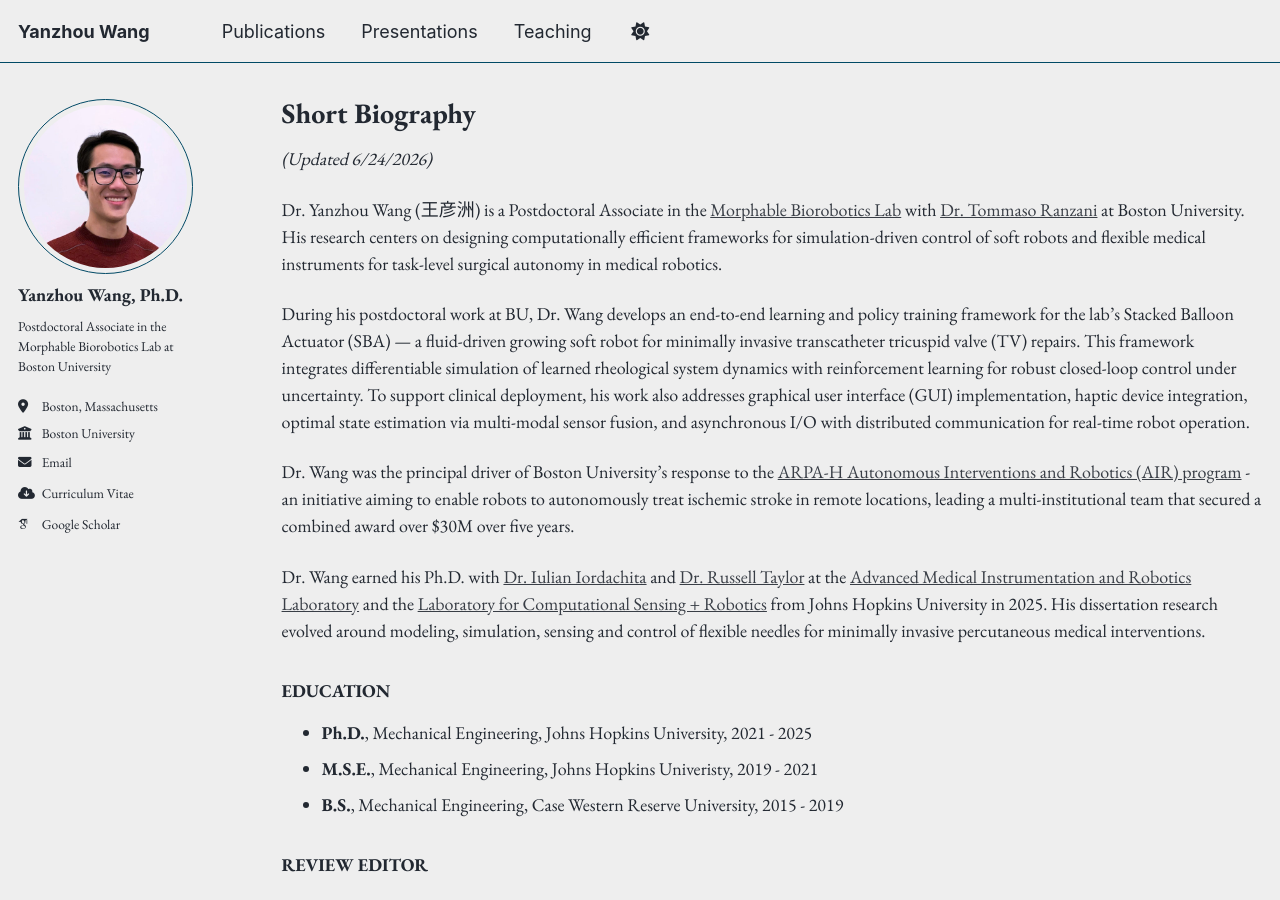
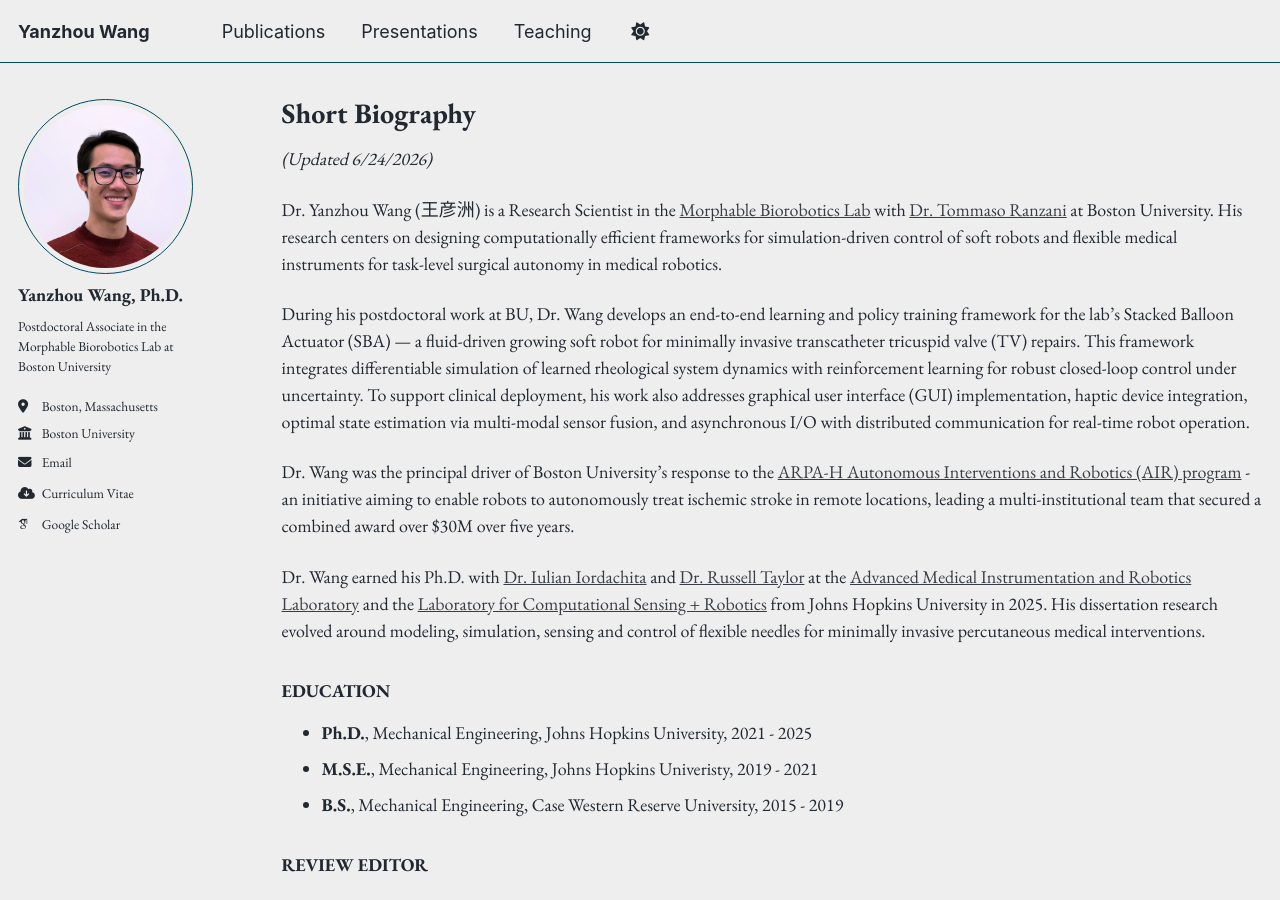
Before and after one commit to YanzhouWang/yanzhouwang.github.io, a Jekyll site: the page built from _pages/about.md, in a window 1280 px wide and 900 px high. Built offline with Jekyll 4.4.1, drawn with Linux system fonts in a browser that asks for light colours; some web fonts are replaced; a script that is not in the unit is left out.

Commit message:
Update title from Postdoctoral Associate to Research Scientist

```diff
--- a/_pages/about.md
+++ b/_pages/about.md
@@ -10,7 +10,7 @@
 
 *(Updated 6/24/2026)*
 
-Dr. Yanzhou Wang (王彦洲) is a Postdoctoral Associate in the [Morphable Biorobotics Lab](https://sites.bu.edu/ranzani-lab/) with [Dr. Tommaso Ranzani](https://sites.bu.edu/ranzani-lab/) at Boston University. His research centers on designing computationally efficient frameworks for simulation-driven control of soft robots and flexible medical instruments for task-level surgical autonomy in medical robotics.
+Dr. Yanzhou Wang (王彦洲) is a Research Scientist in the [Morphable Biorobotics Lab](https://sites.bu.edu/ranzani-lab/) with [Dr. Tommaso Ranzani](https://sites.bu.edu/ranzani-lab/) at Boston University. His research centers on designing computationally efficient frameworks for simulation-driven control of soft robots and flexible medical instruments for task-level surgical autonomy in medical robotics.
 
 During his postdoctoral work at BU, Dr. Wang develops an end-to-end learning and policy training framework for the lab's Stacked Balloon Actuator (SBA) — a fluid-driven growing soft robot for minimally invasive transcatheter tricuspid valve (TV) repairs. This framework integrates differentiable simulation of learned rheological system dynamics with reinforcement learning for robust closed-loop control under uncertainty. To support clinical deployment, his work also addresses graphical user interface (GUI) implementation, haptic device integration, optimal state estimation via multi-modal sensor fusion, and asynchronous I/O with distributed communication for real-time robot operation.
 
```
